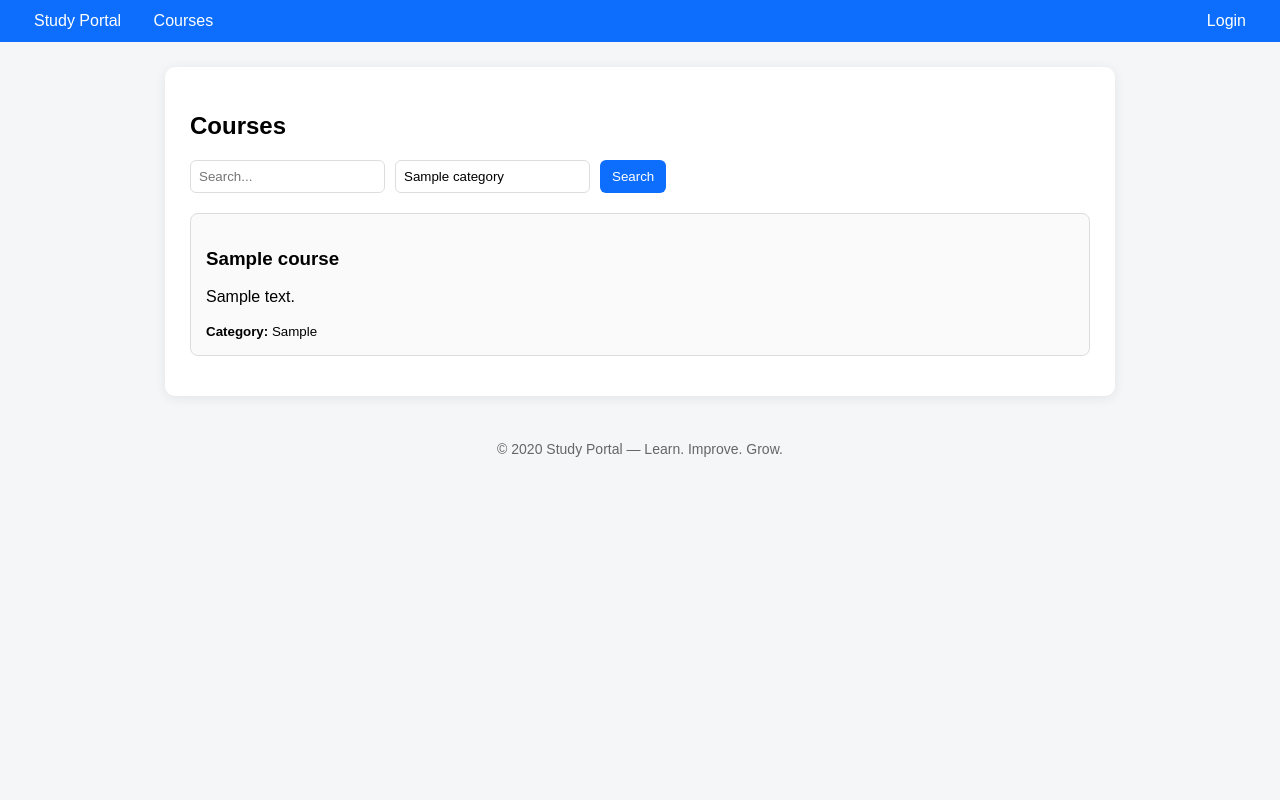
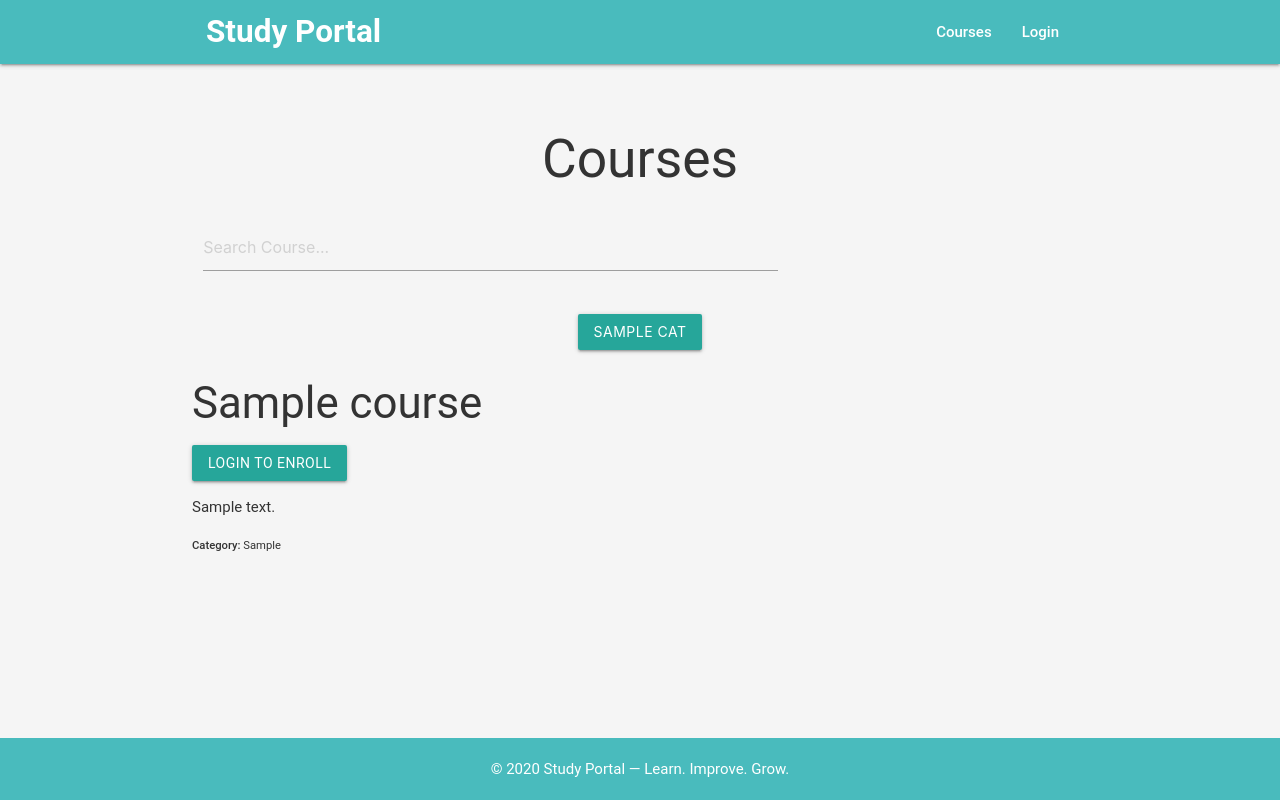
Before and after one commit to quyenhuynh-agilityio/django-training, a Django app: template studyportal/templates/courses/course_list.html in a window 1280 px wide. Run offline with Django 5.2, Linux system fonts and the light colour scheme; tables that the repository leaves empty hold one stand-in row (values such as "Sample post"); the template is opened without the code that fills it: values that come from a table or form of the project are taken from there, most other values are stand-ins (such as "Sample title", 1, 10 or a date in 2020); parts of the project's set-up code (start-up, migrations or seed data) failed here and were passed over.

Commit message:
feat: update course view and apply materializecss to UI

```diff
--- a/studyportal/static/css/main.css
+++ b/studyportal/static/css/main.css
@@ -1,154 +1,46 @@
-body {
-    font-family: Arial, sans-serif;
-    background: #f5f6f8;
+/* ================================
+   General body styles
+   ================================ */
+   html, body {
+    height: 100%;
     margin: 0;
-  }
-
-  /* Layout */
-  .container {
-    max-width: 900px;
-    margin: 25px auto;
-    background: white;
-    padding: 25px;
-    border-radius: 10px;
-    box-shadow: 0 2px 12px rgba(0,0,0,0.08);
-  }
-
-  /* Navbar */
-  .navbar {
-    background: #0d6efd;
-    padding: 12px 20px;
+    font-family: 'Roboto', sans-serif;
+    background-color: #f5f5f5;
+    color: #333;
     display: flex;
-    justify-content: space-between;
-    align-items: center;
-    color: white;
-  }
-
-  .navbar-item {
-    color: white;
-    text-decoration: none;
-    padding: 8px 14px;
-    border-radius: 6px;
-  }
-
-  .navbar a:hover {
-    background: rgba(255,255,255,0.2);
-  }
-
-  /* Page Headers */
-  .course-header {
-    margin-bottom: 20px;
-  }
-
-
-.btn {
-  background: #0d6efd;
-  color: white;
-  border-radius: 6px;
-  padding: 8px 12px;
-  border: none;
-  font-weight: 500;
-  transition: all 0.2s ease;
+    flex-direction: column; /* Flex layout to push footer down */
+    min-height: 100vh;
 }
 
-.btn-primary {
-  cursor: pointer;
+/* Main content */
+main.content {
+    flex: 1 0 auto; /* grow, shrink, auto */
+    padding: 2rem 0;
 }
 
-.btn-primary:hover {
-  background: #0b5ed7;
+/* ================================
+   Navbar
+   ================================ */
+nav {
+    padding: 0 20px;
+    background-color: #49BBBD;
 }
 
-.btn-secondary {
-  cursor: not-allowed;
-  opacity: 0.55;        /* dim look */
-  pointer-events: none; /* prevent click */
+.brand-logo {
+    font-weight: 600;
+    font-size: 2rem;
 }
 
+.nav-item {
+    font-weight: 500;
+    font-size: 1rem;
+}
 
-  /* Cards */
-  .course-card {
-    background: #fafafa;
-    border: 1px solid #ddd;
-    padding: 15px;
-    border-radius: 8px;
-    margin-bottom: 15px;
-  }
-
-  /* Search box */
-  .search-box {
-    display: flex;
-    gap: 10px;
-    margin-bottom: 20px;
-  }
-
-  .search-box input {
-    padding: 8px;
-    border: 1px solid #ddd;
-    border-radius: 6px;
-  }
-
-  /* Footer */
-  .footer {
-    text-align: center;
-    padding: 20px;
-    color: #666;
-    font-size: 14px;
-  }
-
-
-  /* --- Login Page --- */
-
-.login-title {
-    text-align: center;
-    margin-bottom: 20px;
-    font-size: 26px;
-    font-weight: 600;
-  }
-
-  .login-form {
-    max-width: 350px;
-    margin: 0 auto;
-    padding: 25px;
-    background: #fff;
-    border-radius: 10px;
-    box-shadow: 0 4px 10px rgba(0,0,0,0.08);
-    display: flex;
-    flex-direction: column;
-    gap: 12px;
-  }
-
-  .login-form label {
-    font-size: 14px;
-    font-weight: 500;
-  }
-
-  .login-form input {
-    padding: 10px;
-    border: 1px solid #ddd;
-    border-radius: 6px;
-    font-size: 15px;
-  }
-
-  .login-form input:focus {
-    border-color: #2563eb;
-    outline: none;
-    box-shadow: 0 0 4px rgba(37,99,235,0.4);
-  }
-
-  .btn-login {
-    margin-top: 10px;
-    padding: 10px;
-    background: #2563eb;
-    color: #fff;
-    border: none;
-    border-radius: 6px;
-    font-size: 16px;
-    font-weight: 600;
-    cursor: pointer;
-    transition: 0.2s ease;
-  }
-
-  .btn-login:hover {
-    background: #1e4fc0;
-  }
+/* ================================
+   Footer
+   ================================ */
+.page-footer {
+    padding: 20px 0;
+    font-size: 1rem;
+    background-color: #49BBBD;
+}
--- a/studyportal/templates/base.html
+++ b/studyportal/templates/base.html
@@ -3,7 +3,7 @@
 <html lang="en">
     <head>
         <meta charset="UTF-8">
-        <meta name="viewport" content="width=device-width, initial-scale=1.0">
+        <meta name="viewport" content="width=device-width, initial-scale=1.0" />
         <meta name="description"
               content="Study Portal is a platform for learning and improving your skills.">
         <meta name="keywords" content="study, portal, learning, education, courses">
@@ -12,32 +12,54 @@
                 Study Portal
             {% endblock title %}
         </title>
-        <link rel="stylesheet" href="{% static 'css/main.css' %}">
+        <!-- Materialize CSS -->
+        <link href="https://cdnjs.cloudflare.com/ajax/libs/materialize/1.0.0/css/materialize.min.css"
+              rel="stylesheet">
+        <!-- Material Icons -->
+        <link href="https://fonts.googleapis.com/icon?family=Material+Icons"
+              rel="stylesheet">
+        <!-- Custom CSS -->
+        <link href="{% static 'css/main.css' %}" rel="stylesheet">
+        {% block extra_css %}
+        {% endblock extra_css %}
     </head>
-    <body>
-        <nav class="navbar">
-            <div class="nav-left">
-                <a href="{% url 'course_list' %}" class="navbar-item">Study Portal</a>
-                <a href="{% url 'course_list' %}" class="navbar-item">Courses</a>
-                {% if user.is_authenticated %}
-                    <a href="{% url 'enrolled_courses' %}" class="navbar-item">My Courses</a>
-                {% endif %}
-            </div>
-            <div class="nav-right">
-                {% if user.is_authenticated %}
-                    <span>Hi, {{ user.username }}</span>
-                    <a href="{% url 'logout' %}" class="navbar-item">Logout</a>
-                {% else %}
-                    <a href="{% url 'login' %}" class="navbar-item">Login</a>
-                {% endif %}
+    <body class="flex-column">
+        <!-- Navbar -->
+        <nav class="darken-2">
+            <div class="nav-wrapper container">
+                <a href="{% url 'course_list' %}" class="brand-logo">Study Portal</a>
+                <ul id="nav-mobile" class="right hide-on-med-and-down nav-item">
+                    <li>
+                        <a href="{% url 'course_list' %}">Courses</a>
+                    </li>
+                    {% if user.is_authenticated %}
+                        <li>
+                            <a href="{% url 'enrolled_courses' %}">My Courses</a>
+                        </li>
+                        <li>
+                            <span class="white-text">Hi, {{ user.username }}</span>
+                        </li>
+                        <li>
+                            <a href="{% url 'logout' %}">Logout</a>
+                        </li>
+                    {% else %}
+                        <li>
+                            <a href="{% url 'login' %}">Login</a>
+                        </li>
+                    {% endif %}
+                </ul>
             </div>
         </nav>
-        <div class="container">
+        <!-- Main Content -->
+        <main class="container content">
             {% block content %}
             {% endblock content %}
-        </div>
-        <footer class="footer">
-            © {{ now|date:"Y" }} Study Portal — Learn. Improve. Grow.
+        </main>
+        <!-- Footer -->
+        <footer class="page-footer darken-2">
+            <div class="container center-align">© {{ now|date:"Y" }} Study Portal — Learn. Improve. Grow.</div>
         </footer>
+        <!-- Materialize JS -->
+        <script src="https://cdnjs.cloudflare.com/ajax/libs/materialize/1.0.0/js/materialize.min.js"></script>
     </body>
 </html>
--- a/studyportal/templates/courses/course_list.html
+++ b/studyportal/templates/courses/course_list.html
@@ -1,17 +1,39 @@
 {% extends "base.html" %}
+{% load static %}
 {% block title %}
     Courses
 {% endblock title %}
 {% block content %}
-    <h2 class="course-header">Courses</h2>
-    <form method="get" class="search-box">
-        <input type="text" name="q" placeholder="Search..." value="{{ query }}">
-        <input type="text"
-               name="category"
-               placeholder="Category"
-               value="{{ category }}">
-        <button type="submit" class="btn btn-primary">Search</button>
+    <h2 class="course-header center-align">Courses</h2>
+    <!-- Search Row -->
+    <form method="post" class="search-box row">
+        {% csrf_token %}
+        <div class="col s12 m8">
+            <div class="input-field">
+                <input placeholder="Search Course..."
+                       id="search"
+                       type="text"
+                       name="q"
+                       value="{{ query }}">
+            </div>
+        </div>
     </form>
+    <!-- Categories Row -->
+    <form method="post" class="categories-form">
+        {% csrf_token %}
+        <input type="hidden" name="q" value="{{ query }}">
+        <div class="row center-align categories-row">
+            {% for cat in categories %}
+                <button type="submit"
+                        name="category"
+                        value="{{ cat }}"
+                        class="btn-category btn {% if cat == category %} btn-primary {% elif forloop.first and not category %} btn-primary {% else %} btn-secondary {% endif %}">
+                    {{ cat }}
+                </button>
+            {% endfor %}
+        </div>
+    </form>
+    <!-- Courses -->
     {% for course in courses %}
         <div class="course-card">
             <h3>{{ course.title }}</h3>
@@ -19,8 +41,10 @@
                 {% if course.id in enrolled_ids %}
                     <button class="btn btn-secondary" disabled>Enrolled</button>
                 {% else %}
-                    <a href="{% url 'enroll_course' course.id %}" class="btn btn-primary ">Enroll</a>
+                    <a href="{% url 'enroll_course' course.id %}" class="btn btn-primary">Enroll</a>
                 {% endif %}
+            {% else %}
+                <a href="{% url 'login' %}" class="btn btn-primary">Login to Enroll</a>
             {% endif %}
             <p>{{ course.description }}</p>
             <small><strong>Category:</strong> {{ course.category }}</small>
```
Also changed, not shown: studyportal/courses/views.py (+23 -7 lines), studyportal/static/css/course_list.css (added, +85 -0 lines), studyportal/static/css/login.css (added, +58 -0 lines), studyportal/templates/accounts/login.html (+15 -3 lines), studyportal/templates/courses/enrolled_courses.html (+14 -6 lines).
